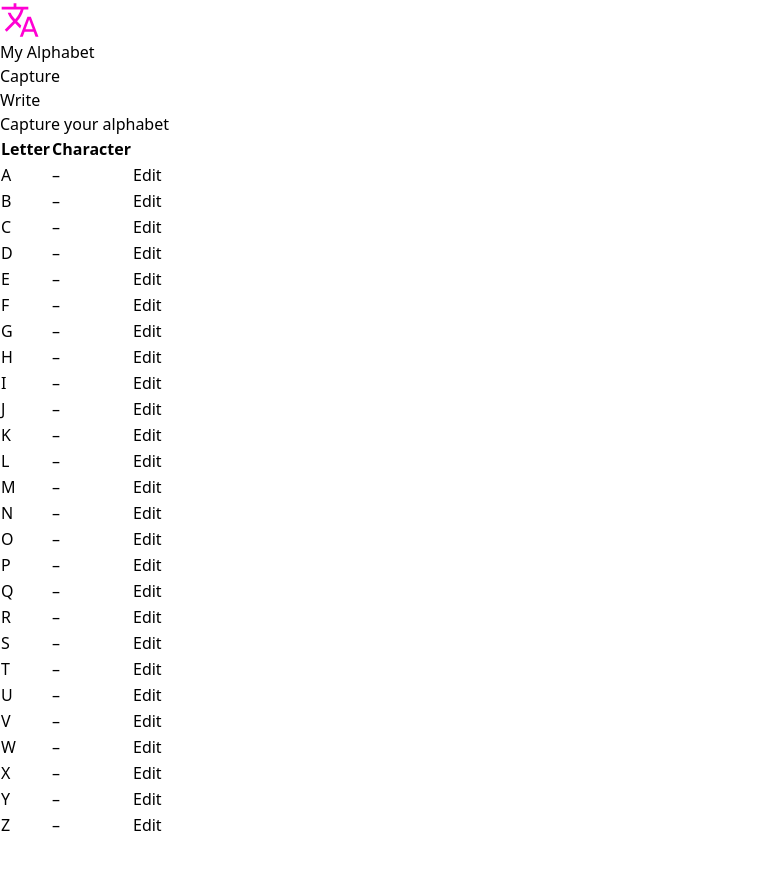
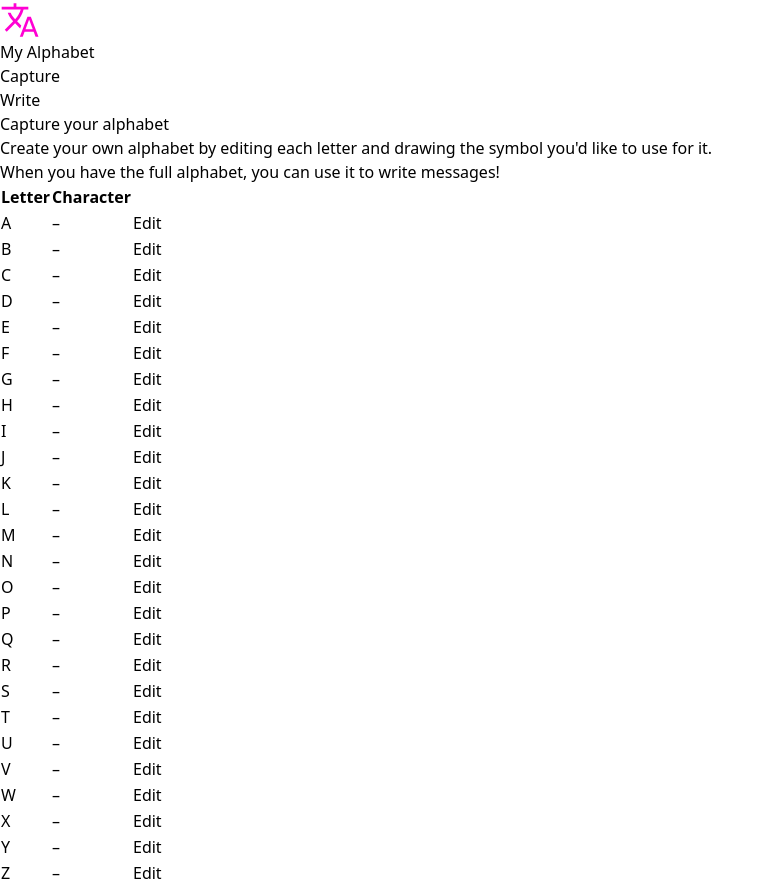
Before and after one commit to euangoddard/custom-alphabet, an Angular app: page /capture in a window 1280 px wide. Shown: the whole page, without its empty margins (0-774 px from the left). Before the commit the page ends 838 px from the top, so only its background shows below. Built offline with nearby package versions, Linux system fonts and the light colour scheme.

Commit message:
chore: add instructions

```diff
--- a/src/app/capture-detail/capture-detail.component.html
+++ b/src/app/capture-detail/capture-detail.component.html
@@ -1,4 +1,4 @@
-<h1 class="text-2xl/7 font-500 flex align-center gap-2">
+<h1 class="text-2xl/7 font-500 flex items-center gap-2 mb-4">
   <a class="btn btn-circle btn-sm mr-1" routerLink="/capture">
     <svg
       xmlns="http://www.w3.org/2000/svg"
@@ -14,5 +14,10 @@
   </a>
   Editing letter <span class="text-secondary">{{ letter() }}</span>
 </h1>
+<p class="mb-4">
+  Draw the symbol you'd like to use for
+  <span class="text-secondary">{{ letter() }}</span
+  >.
+</p>
 
 <cus-char-edit [uri]="uri" (save)="saveImage($event)"></cus-char-edit>
--- a/src/app/capture-list/capture-list.component.html
+++ b/src/app/capture-list/capture-list.component.html
@@ -1,4 +1,12 @@
 <h1 class="text-2xl/7 font-500 mb-4">Capture your alphabet</h1>
+<p class="mb-2">
+  Create your own alphabet by editing each letter and drawing the symbol you'd
+  like to use for it.
+</p>
+<p class="mb-4">
+  When you have the full alphabet, you can use it to
+  <a routerLink="/write" class="link">write messages</a>!
+</p>
 <div class="overflow-x-auto">
   <table class="table table-zebra">
     <thead>
@@ -10,7 +18,9 @@
     </thead>
     <tbody>
       <tr *ngFor="let data of letterData">
-        <td>{{ data.letter }}</td>
+        <td>
+          <a class="link" [routerLink]="[data.letter]">{{ data.letter }}</a>
+        </td>
         <td>
           @if (data.uri) {
           <img [src]="data.uri" alt="{{ data.letter }}" class="w-16" />
```
